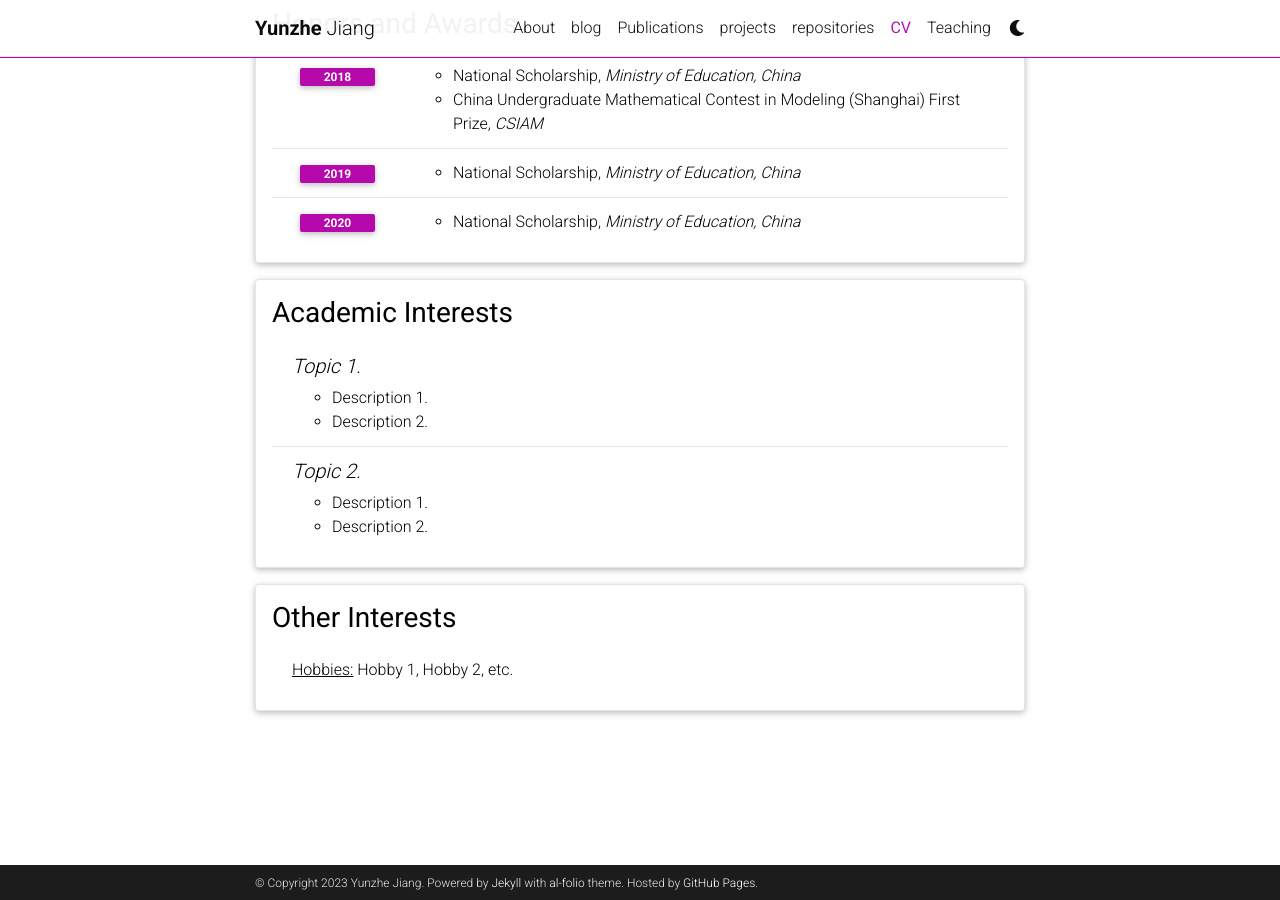
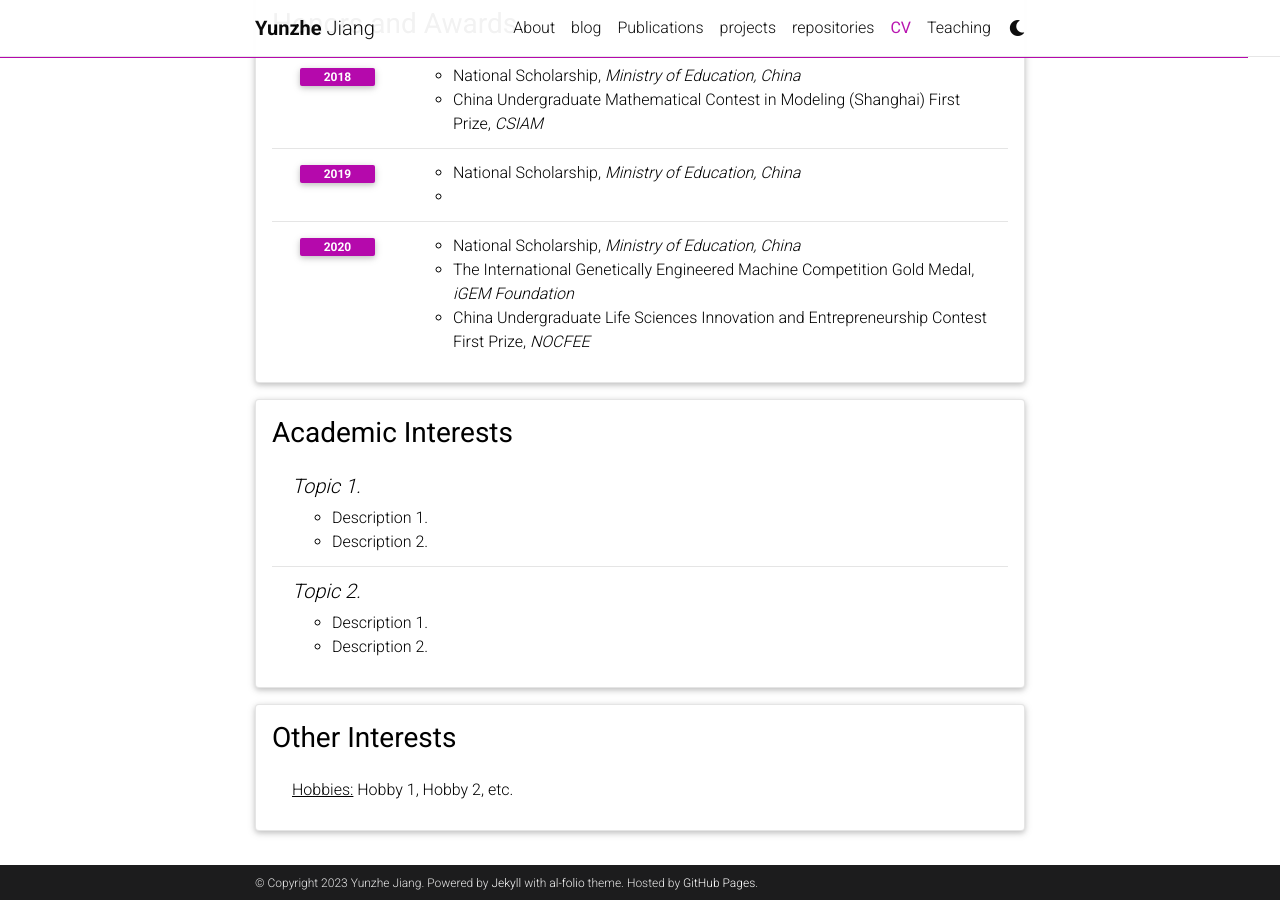
Before and after one commit to yzJiang9/yzJiang9.github.io, a Jekyll site: the page built from _pages/cv.md, in a window 1280 px wide and 900 px high, scrolled down 1584 px. Built offline with Jekyll 4.4.1, drawn with Linux system fonts in a browser that asks for light colours; comment, search, counter and statistics services are not loaded; a style sheet for code colours, icons or effects is not loaded.

Commit message:
Update cv.yml

```diff
--- a/_data/cv.yml
+++ b/_data/cv.yml
@@ -74,9 +74,13 @@
     - year: 2019
       items:
         - National Scholarship, <i>Ministry of Education, China</i>
+        -
     - year: 2020
       items:
         - National Scholarship, <i>Ministry of Education, China</i>
+        - The International Genetically Engineered Machine Competition Gold Medal, <i>iGEM Foundation</i>
+        - China Undergraduate Life Sciences Innovation and Entrepreneurship Contest First Prize, <i>NOCFEE</i>
+
 
 - title: Academic Interests
   type: nested_list
```
